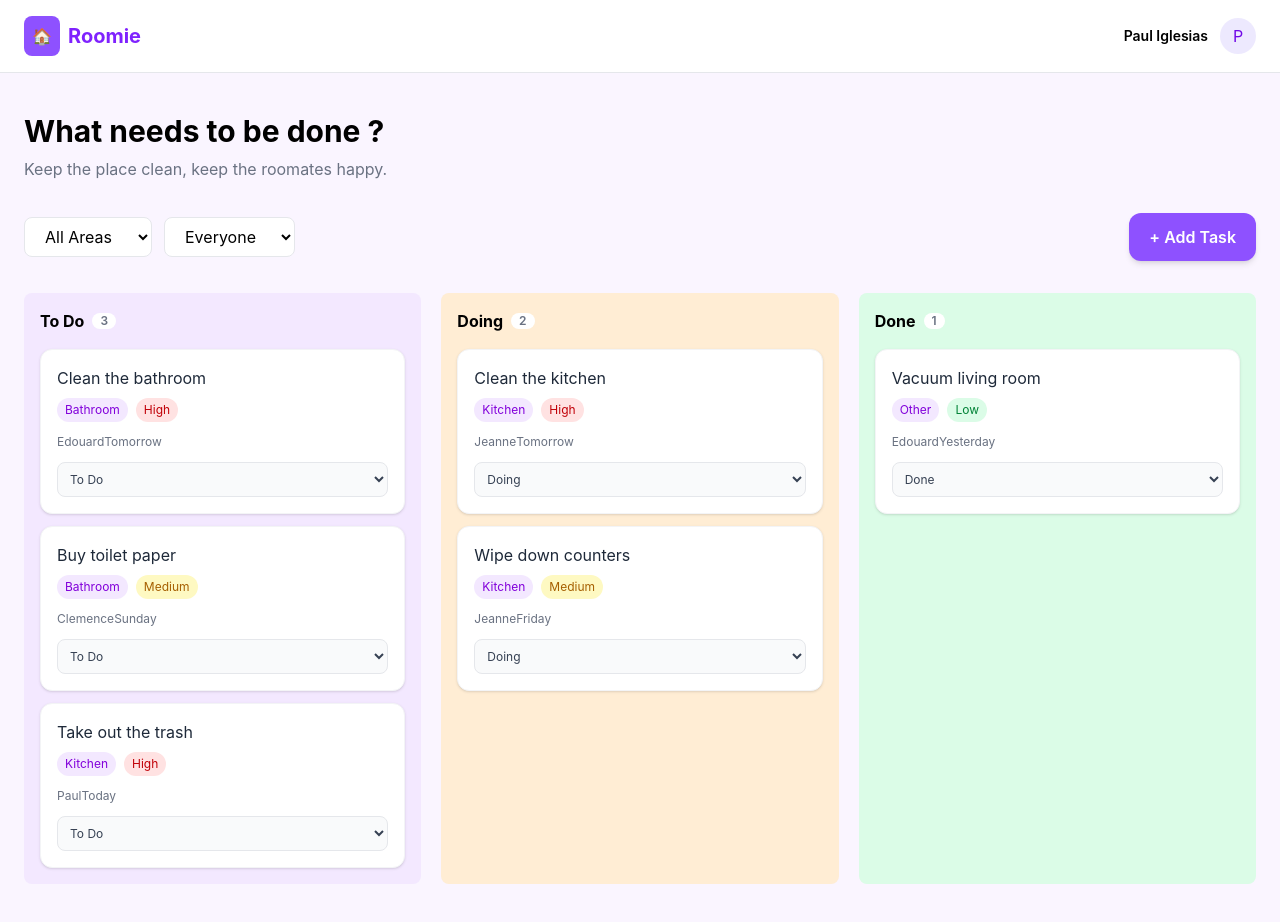
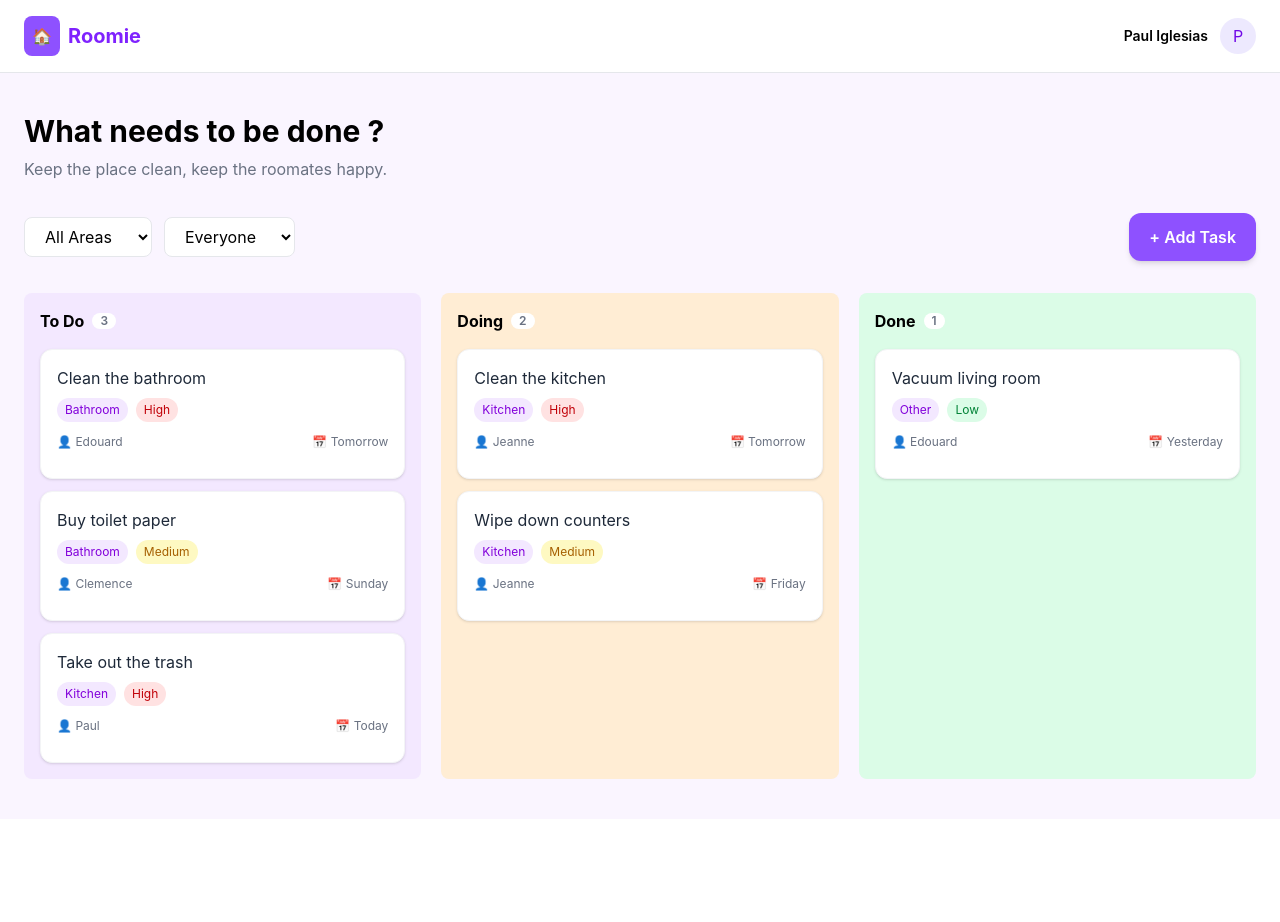
Before and after one commit to 13PoPaul/roomie, a Vue app in the folder frontend/vue-app/: page /dashboard in a window 1280 px wide. After the commit the page ends 819 px from the top, so only its background shows below. Built offline with nearby package versions, Linux system fonts and the light colour scheme.

Commit message:
add the editing task feature

```diff
--- a/frontend/vue-app/src/components/TaskCard.vue
+++ b/frontend/vue-app/src/components/TaskCard.vue
@@ -9,7 +9,7 @@ defineProps({
 })
 
 // decalres custom events that this component can send to its parent
-const emit = defineEmits(['change-status'])
+const emit = defineEmits(['change-status', 'edit-task'])
 
 
 // it is a javascript object and it associates task priority with a tailwind class
@@ -28,10 +28,20 @@ const statusOptions =[
 
 ]
 
+
+
+function formatDate(date){
+    if (!date) return 'No due date'
+    if (!/^\d{4}-\d{2}-\d{2}$/.test(date)) return date
+    const [year, month, day] = date.split('-').map(Number)
+    const formattedDate = new Date(year, month - 1, day)
+    return formattedDate.toLocaleDateString('en-US', { month: 'short', day: 'numeric', year: 'numeric' })
+}
+
 </script>
 
 <template>
-    <div draggable="true" @dragstart="$event.dataTransfer.setData('text/plain',String(task.id))" class="rounded-xl bg-white p-4 shadow-sm border border-gray-100 hover:shadow-md transition-shadow cursor-grab active:cursor-grabbing">
+    <div draggable="true" @dragstart="$event.dataTransfer.setData('text/plain',String(task.id))" @dblclick.stop="emit('edit-task', task.id)" class="rounded-xl bg-white p-4 shadow-sm border border-gray-100 hover:shadow-md transition-shadow cursor-grab active:cursor-grabbing">
         <h3 class = "font-semi-bold text-gray-800 mb-2">
             {{task.title}}
         </h3>
@@ -44,15 +54,11 @@ const statusOptions =[
             </span>
         </div>
 
-        <div class="flex items-center justidy-between text-xs text-gray-500 mb-3">
-            <span> {{task.assignedTo}}</span>
-            <span> {{task.dueDate}}</span>
+        <div class="flex items-center justify-between text-xs text-gray-500 mb-3">
+            <span> 👤 {{task.assignedTo}}</span>
+            <span> 📅 {{ formatDate(task.dueDate) }}</span>
         </div>
 
-        <select :value="task.status" @change="emit('change-status', task.id, $event.target.value)" class="w-full rounded-lg border border-gray-200 bg-gray-50 p-2 text-xs text-gray-700">
-            <option v-for="status in statusOptions" :key="status.value" :value="status.value">
-                {{status.label}}
-            </option>
-        </select>
+
     </div>
 </template>
--- a/frontend/vue-app/src/components/TaskColumn.vue
+++ b/frontend/vue-app/src/components/TaskColumn.vue
@@ -3,14 +3,14 @@
 import TaskCard from './TaskCard.vue'
 
 //define data received from the parent component DashBoard.vue
-defineProps({
+const props = defineProps({
     title : String, //name displayed at the top of the column
     tasks : Array,//array containing all the tasks that will be displayed in this column
     color : String, //tailwind class that will be used to color the background
     status : String //status of the tasks that will be displayed in this column
 })
 
-const emit = defineEmits(['change-status', 'drop-task']) //define the custom event that will be sent to the parent component when a task status is changed
+const emit = defineEmits(['change-status', 'drop-task', 'edit-task']) //define the custom event that will be sent to the parent component when a task status is changed
 function handleDrop(event){
     const taskId=event.dataTransfer.getData('text/plain')
     if(!taskId) return
@@ -25,7 +25,7 @@ function handleStatusChange(id, status) {
 </script>
 
 <template>
-    <section class="rounded-lg p-4 min-h-[400px]" :class="color" @dragover.prevent @drop.event="handleDrop">
+    <section class="rounded-lg p-4 min-h-[400px]" :class="color" @dragover.prevent @drop.prevent="handleDrop">
         <div class="flex items-center gap-2 mb-4">
             <h2 class="font-bold texte-gray-800">
                 {{title}}
@@ -35,7 +35,7 @@ function handleStatusChange(id, status) {
             </span>
         </div>
         <div class="space-y-3">
-            <TaskCard v-for="task in tasks" :key="task.id" :task="task" @change-status="handleStatusChange"/>
+            <TaskCard v-for="task in tasks" :key="task.id" :task="task" @change-status="handleStatusChange" @edit-task="emit('edit-task', $event)"/>
         </div>
 
         <p v-if = "tasks.lenght===0" class="text-sm text-gray-400 text-center py-10">
--- a/frontend/vue-app/src/views/Dashboard.vue
+++ b/frontend/vue-app/src/views/Dashboard.vue
@@ -153,6 +153,37 @@ function handleTaskDrop(taskId, newStatus){
   task.status = newStatus
 }
 
+const showEditForm = ref(false)
+const editingTask=ref(null)
+function openEditTask(taskId){
+  const task = tasks.value.find(task => task.id === taskId)
+  if (!task) return
+  editingTask.value = {...task} //create a copy of the task to edit
+  showEditForm.value = true
+}
+
+function saveTask(){
+  if (!editingTask.value)return
+  const title = editingTask.value.title.trim()
+  if (!title || !editingTask.value.dueDate.trim()){
+    return
+  }
+  const task = tasks.value.find(task => task.id === editingTask.value.id)
+  if (!task) return
+  Object.assign(task, {...editingTask.value, title}) //update the original task with the edited values
+  showEditForm.value = false
+  editingTask.value = null
+}
+
+function deleteTask(){
+  if (!editingTask.value)return
+  const confirmed = window.confirm('Are you sure you want to delete this task?')
+  if (!confirmed) return
+  tasks.value = tasks.value.filter(task => task.id !== editingTask.value.id)
+  showEditForm.value = false
+  editingTask.value = null
+}
+
 
 </script>
 
@@ -181,7 +212,7 @@ function handleTaskDrop(taskId, newStatus){
       </button>
     </div>
     <div class="grid grid-cols-1 md:grid-cols-3 gap-5">
-      <TaskColumn v-for="column in columns" :key="column.id" :title="column.title" :tasks="column.tasks" :color="column.color" :status="column.id" @change-status="changeTaskStatus" @drop-task="handleTaskDrop" />
+      <TaskColumn v-for="column in columns" :key="column.id" :title="column.title" :tasks="column.tasks" :color="column.color" :status="column.id" @change-status="changeTaskStatus" @drop-task="handleTaskDrop" @edit-task="openEditTask" />
     </div>
 
     <div v-if="showAddForm" class="fixed inset-0 bg-black/40 flex items-center justify-center z-50 p-4">
@@ -223,5 +254,61 @@ function handleTaskDrop(taskId, newStatus){
         </div>
       </form>
     </div>
+    <div v-if="showEditForm && editingTask" class="fixed inset-0 bg-black/40 flex items-center justify-center z-50 p-4" >
+      <form @submit.prevent="saveTask" class="bg-white rounded-2xl p-6 w-full max-w-md shadow-xl space-y-4">
+        <div class="flex justify-between items-center">
+          <h2 class="text-xl font-bold text-gray-800">Edit Task</h2>
+          <button type="button" @click="showEditForm=false" class="text-gray-400 hover:text-gray-700"> X </button>
+        </div>
+        <div>
+          <label class="block text-sm mb-1">Task Title</label>
+          <input v-model="editingTask.title" required placeholder="Task title" class="w-full border rounded-lg p-2"/>
+        </div>
+        <div>
+          <label class="block text-sm mb-1">Area</label>
+          <select v-model="editingTask.area" class="w-full border rounded-lg p-2">
+            <option v-for="area in areas.filter (area => area !== 'All')" :key="area" :value="area">
+              {{area}}
+            </option>
+          </select>
+        </div>
+        <div>
+          <label class="block text-sm mb-1">Assigned To</label>
+          <select v-model="editingTask.assignedTo" class="w-full border rounded-lg p-2">
+            <option v-for="roomate in roomates.filter(roomate => roomate !== 'All')" :key="roomate" :value="roomate">
+              {{roomate}}
+            </option>
+          </select>
+        </div>
+        <div>
+          <label class="block text-sm mb-1">Priority</label>
+          <select v-model="editingTask.priority" class="w-full border rounded-lg p-2">
+            <option>Low</option>
+            <option>Medium</option>
+            <option>High</option>
+          </select>
+        </div>
+        <div>
+          <label class="block text-sm mb-1">Due Date</label>
+          <input v-model="editingTask.dueDate" type="date" required class="w-full border rounded-lg p-2"/>
+        </div>
+
+        <div class="flex justify-between items-center pt-4">
+          <button type="button" @click="deleteTask" class="bg-red-50 text-red-600 hover:bg-red-100 rounded-lg px-4 py-2 transition">
+            🗑️ Delete
+          </button>
+          <div class="flex gap-2">
+            <button type="button" @click="showEditForm=false" class="px-4 py-2 rounded-lg border">
+              Cancel
+            </button>
+            <button type="submit" class="px-4 py-2 bg-violet-500 text-white hover:bg-violet-600 rounded-lg">
+              Save Changes
+            </button>
+          </div>
+        </div>
+
+      </form>
+
+    </div>
   </main>
 </template>
```
